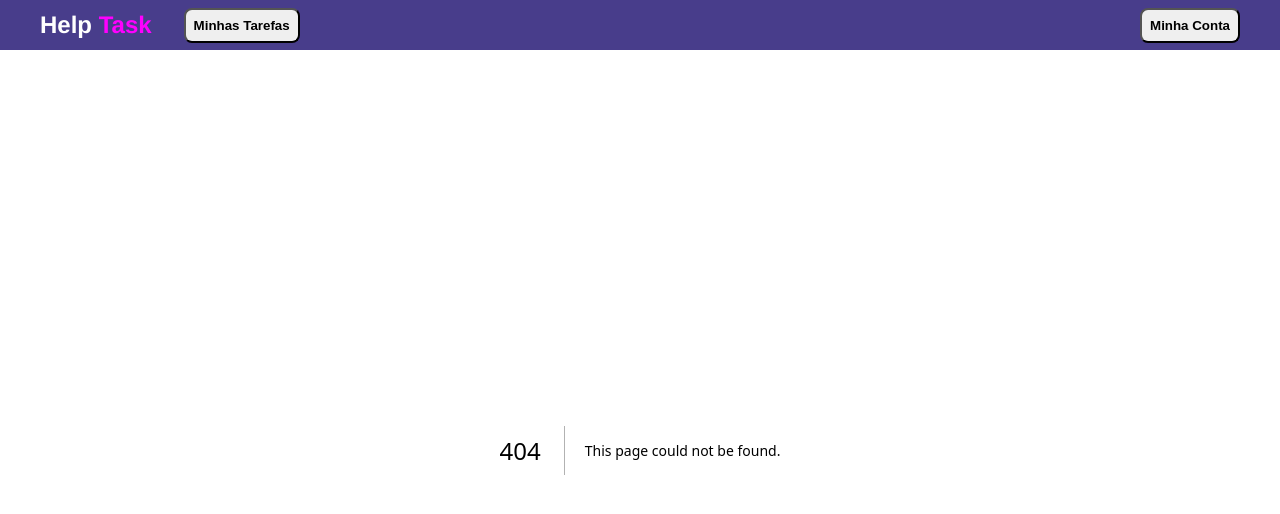
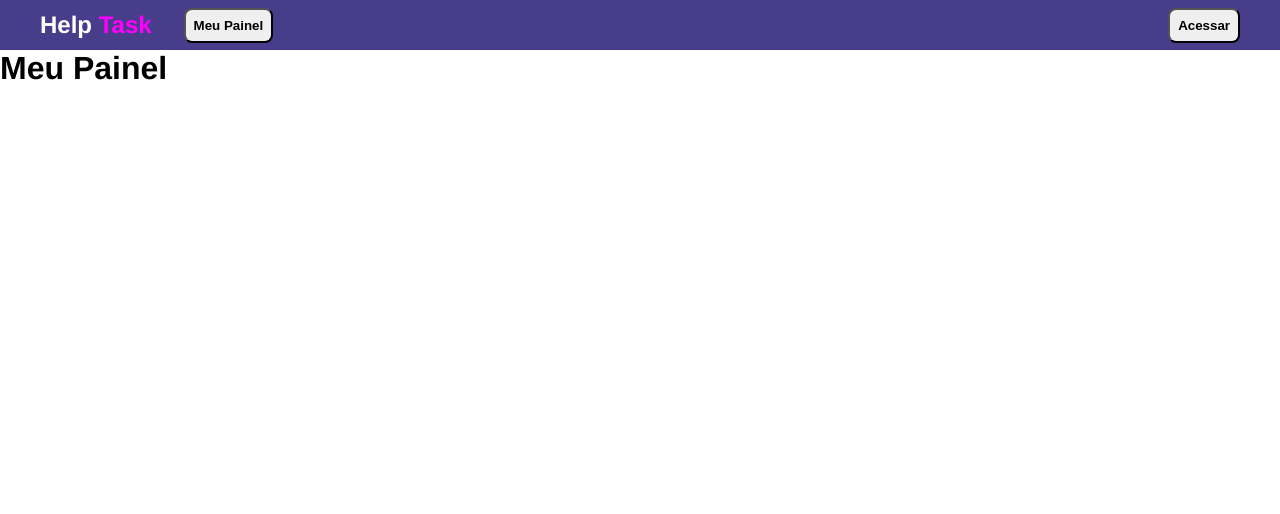
Before and after one commit to Gabriell-Santos/Help-Task, a Next.js app: page /dashboard in a window 1280 px wide. Before the commit this address had no page. Shown: the top 514 px of the page. Built offline with nearby package versions, Linux system fonts and the light colour scheme.

Commit message:
configurando login com nextAuth

```diff
--- a/package.json
+++ b/package.json
@@ -9,6 +9,7 @@
   },
   "dependencies": {
     "next": "16.3.1",
+    "next-auth": "^4.24.15",
     "react": "19.2.8",
     "react-dom": "19.2.8"
   },
--- a/src/components/header.tsx
+++ b/src/components/header.tsx
@@ -1,5 +1,5 @@
 import Link from "next/link";
-import style from "../components/styles.module.css";
+import style from "./styles.module.css";
 export default function Header() {
   return (
     <header className={style.container}>
@@ -12,11 +12,13 @@ export default function Header() {
             </h1>
           </Link>
 
-          <Link href={"/mytask"}>
-            <button className={style.myTask}>Minhas Tarefas</button>
+          <Link href={"/dashboard"}>
+            <button className={style.myTask}>Meu Painel</button>
           </Link>
         </nav>
-        <button className={style.accont}> Minha Conta </button>
+        <Link href={"/account"}>
+          <button className={style.account}> Acessar </button>
+        </Link>
       </div>
     </header>
   );
--- a/src/components/styles.module.css
+++ b/src/components/styles.module.css
@@ -44,14 +44,14 @@
   transform: scale(1.1);
 }
 
-.accont {
+.account {
   padding: 8px;
   border-radius: 8px;
   font-weight: bold;
   transition: transform 0.5s;
 }
 
-.accont:hover {
+.account:hover {
   background-color: black;
   color: white;
   transform: scale(1.1);
--- a/src/pages/_app.tsx
+++ b/src/pages/_app.tsx
@@ -1,12 +1,13 @@
 import type { AppProps } from "next/app";
 import Header from "../components/header";
 import "../../styles/globals.css";
+import { SessionProvider } from "next-auth/react";
 
 export default function App({ Component, pageProps }: AppProps) {
   return (
-    <>
+    <SessionProvider session={pageProps.session}>
       <Header />
-      <Component {...pageProps} />;
-    </>
+      <Component {...pageProps} />
+    </SessionProvider>
   );
 }
--- /dev/null
+++ b/src/pages/dashboard/index.tsx
@@ -0,0 +1,12 @@
+import Head from "next/head";
+import style from "./style.module.css";
+export default function Dashboard() {
+  return (
+    <div className={style.container}>
+      <Head>
+        <title> Meu Painel de tarefas </title>
+      </Head>
+      <h1>Meu Painel </h1>
+    </div>
+  );
+}
--- a/styles/home.module.css
+++ b/styles/home.module.css
@@ -42,7 +42,7 @@
   padding: 10px;
   border-radius: 15px;
   font-size: 18px;
-  transition: tranform 0.5s;
+  transition: transform 0.5s;
 }
 
 .previewInfo:hover {
```
Also changed, not shown: src/pages/api/auth/[...nextauth].ts (added, +14 -0 lines), src/pages/dashboard/style.module.css (added), 1 other file (tests, documents, lock files or other folders).
